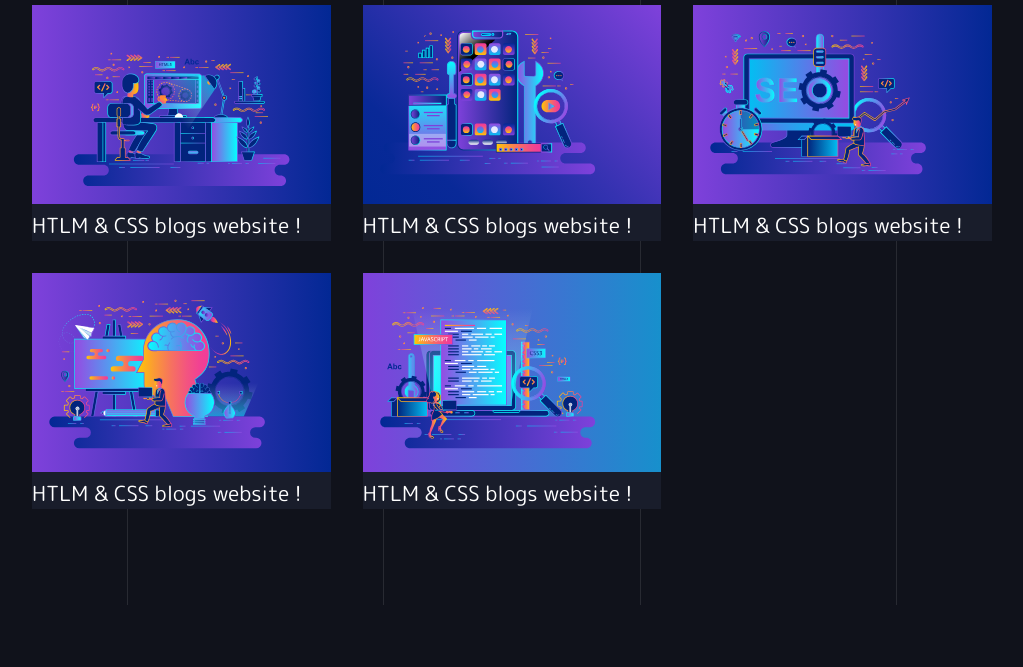
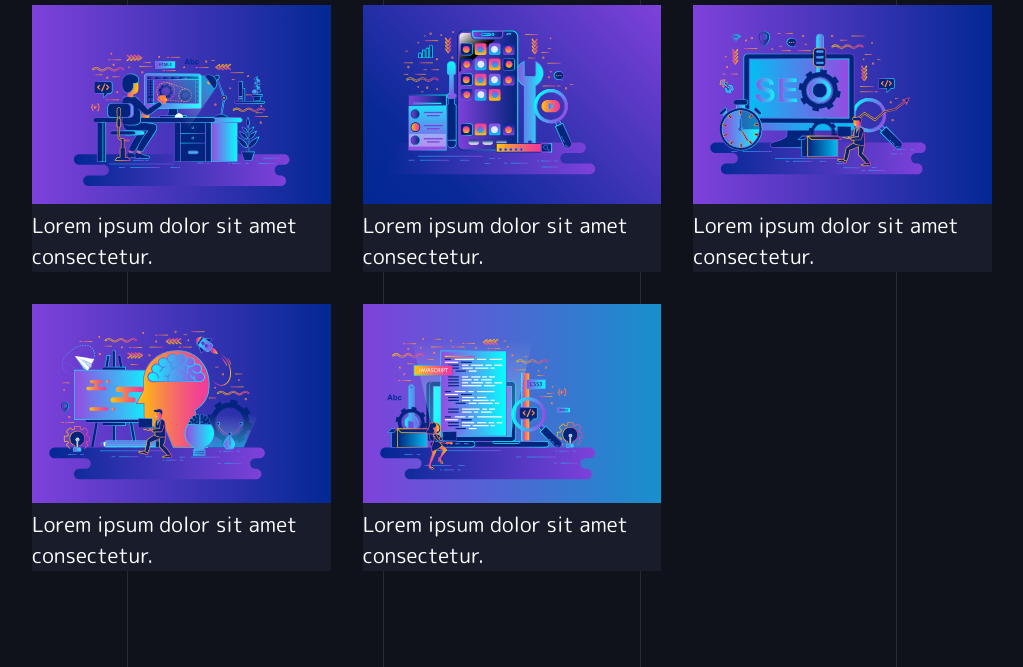
Before and after one commit to abdulrahman1121/Blog, a plain HTML site: page index.html in a window 1280 px wide. Shown: the part 234-901 px from the top of the page, without its empty margins (128-1151 px from the left). Before the commit the page ends 839 px from the top, so only its background shows below. Drawn offline with Linux system fonts and the light colour scheme.

Commit message:
changed the text in a tag for all blogs

```diff
--- a/index.html
+++ b/index.html
@@ -30,7 +30,7 @@
                             <img src="images/blog1.svg" alt="">
                         </div>
                             <a href="www.google.com">
-                                HTLM & CSS blogs website !
+                                Lorem ipsum dolor sit amet consectetur.
                             </a>
                         </div>
                     </div>
@@ -40,7 +40,7 @@
                             <img src="images/blog2.svg" alt="">
                         </div>
                             <a href="www.google.com">
-                                HTLM & CSS blogs website !
+                                Lorem ipsum dolor sit amet consectetur.
                             </a>
                         </div>
                     </div>
@@ -50,7 +50,7 @@
                             <img src="images/blog3.svg" alt="">
                         </div>
                             <a href="www.google.com">
-                                HTLM & CSS blogs website !
+                                Lorem ipsum dolor sit amet consectetur.
                             </a>
                         </div>
                     </div>
@@ -60,7 +60,7 @@
                             <img src="images/blog4.svg" alt="">
                         </div>
                             <a href="www.google.com">
-                                HTLM & CSS blogs website !
+                                Lorem ipsum dolor sit amet consectetur.
                             </a>
                         </div>
                     </div>
@@ -70,7 +70,7 @@
                             <img src="images/blog5.svg" alt="">
                         </div>
                             <a href="www.google.com">
-                                HTLM & CSS blogs website !
+                                Lorem ipsum dolor sit amet consectetur.
                             </a>
                         </div>
                     </div>
```
